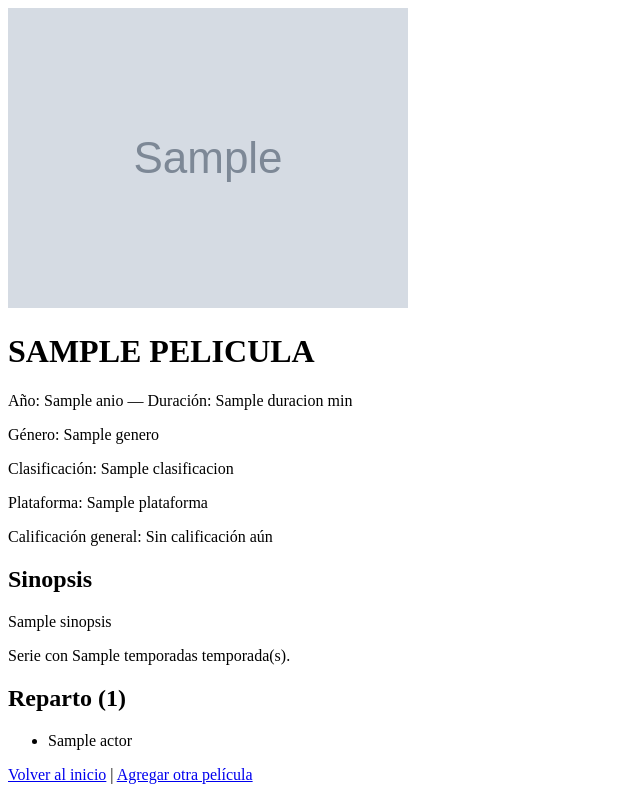
After one commit to elianaiaki/moviecali2.0, a Django app: template peliculas/templates/peliculas/detalle.html in a window 1280 px wide. The commit adds this page. Shown: the whole page, without its empty margins (0-640 px from the left). Run offline with Django 5.2, Linux system fonts and the light colour scheme; the template is opened without the code that fills it: most values are stand-ins (such as "Sample title", 1, 10 or a date in 2020); grey boxes marked "Sample" are stand-in pictures.

Commit message:
agregue lo que hicimos hasta ahora

```diff
--- /dev/null
+++ b/peliculas/templates/peliculas/detalle.html
@@ -0,0 +1,43 @@
+<!DOCTYPE html>
+<html lang="es">
+<head>
+<meta charset="UTF-8">
+<title>{{ titulo_pagina }}</title>
+</head>
+<body>
+    {% if pelicula %}
+    <img src="{{ pelicula.imagen }}" alt="Póster de {{ pelicula.titulo }}">
+    <h1>{{ pelicula.titulo|upper }}</h1>
+    <p>Año: {{ pelicula.anio }} — Duración: {{ pelicula.duracion }} min</p>
+    <p>Género: {{ pelicula.genero }}</p>
+    <p>Clasificación: {{ pelicula.clasificacion }}</p>
+    <p>Plataforma: {{ pelicula.plataforma }}</p>
+    <p>Calificación general: {{ pelicula.calificacion|default:"Sin calificación aún" }}</p>
+
+    <h2>Sinopsis</h2>
+    <p>{{ pelicula.sinopsis }}</p>
+
+    {% if pelicula.temporadas %}
+        <p>Serie con {{ pelicula.temporadas }} temporada(s).</p>
+    {% else %}
+        <p>Película individual (sin temporadas).</p>
+    {% endif %}
+
+    <h2>Reparto ({{ reparto|length }})</h2>
+    <ul>
+    {% for actor in reparto %}
+        <li>{{ actor }}</li>
+    {% empty %}
+        <li>Reparto no cargado todavía.</li>
+    {% endfor %}
+    </ul>
+
+    <p>
+        <a href="{% url 'inicio' %}">Volver al inicio</a> |
+        <a href="{% url 'peliculas:agregar' %}">Agregar otra película</a>
+    </p>
+    {% else %}
+    <p>Película no encontrada.</p>
+    {% endif %}
+</body>
+</html>
--- a/peliculas/urls.py
+++ b/peliculas/urls.py
@@ -3,4 +3,5 @@ from . import views
 
 urlpatterns = [
     path("agregar/", views.agregar_pelicula, name="agregar_pelicula"),
+    path("<int:id>/", views.detalle_pelicula, name="detalle"),
 ]
--- a/proyectomoviecali/urls.py
+++ b/proyectomoviecali/urls.py
@@ -16,8 +16,10 @@ Including another URLconf
 """
 from django.contrib import admin
 from django.urls import path, include
+from peliculas import views          # nuevo: para poder usar views.inicio
 
 urlpatterns = [
     path('admin/', admin.site.urls),
     path('peliculas/', include('peliculas.urls')),
+    path('', views.inicio, name="inicio"),      # nuevo: ruta raíz
 ]
```
Also changed, not shown: peliculas/templates/peliculas/agregar.html (+20 -8 lines), peliculas/views.py (+47 -8 lines).
